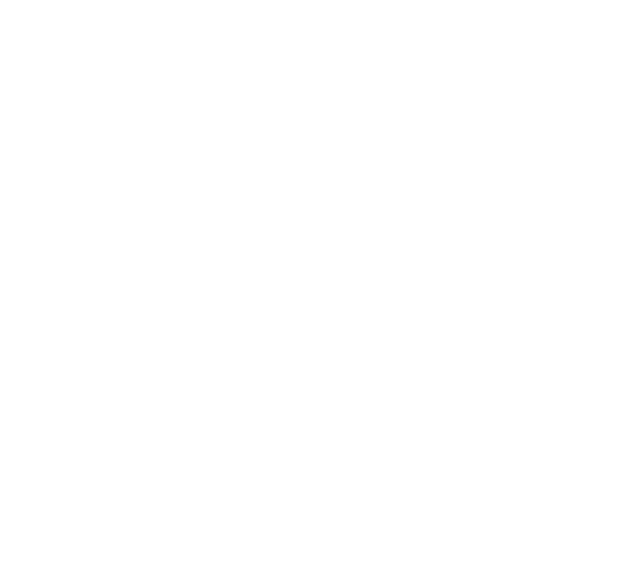
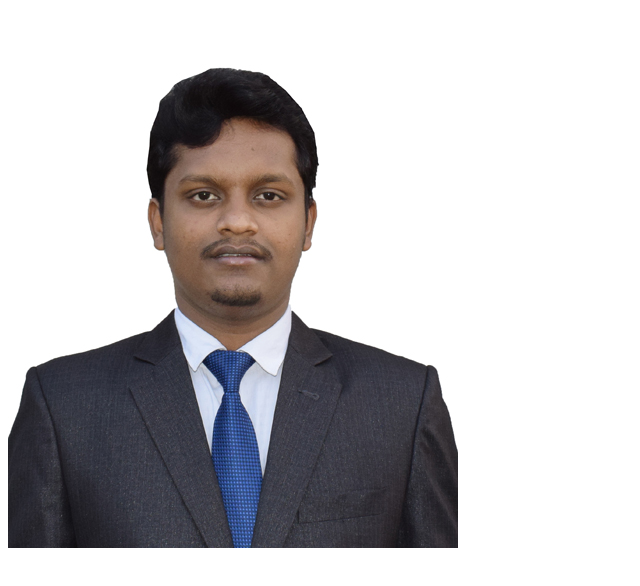
Before and after one commit to engrjuelrana/Profile, a plain HTML site: page index.html in a window 1280 px wide. Shown: the whole page, without its empty margins (0-640 px from the left). Drawn offline with Linux system fonts and the light colour scheme.

Commit message:
picture added

```diff
--- a/index.html
+++ b/index.html
@@ -4,5 +4,14 @@
   <link rel="stylesheet" href="https://cdnjs.cloudflare.com/ajax/libs/font-awesome/5.14.0/css/all.min.css"/>
   <link rel="stylesheet" href="style.css">
 </head>
-<body></body>
+<body>
+    <div class="profile-card">
+        <div class="card-header">
+          <div class="pic">
+            <img src="pic.jpg" alt="">
+          </div>
+          </div>
+          </div>
+
+</body>
 </html>
```
Also changed, not shown: pic.jpg (added).
